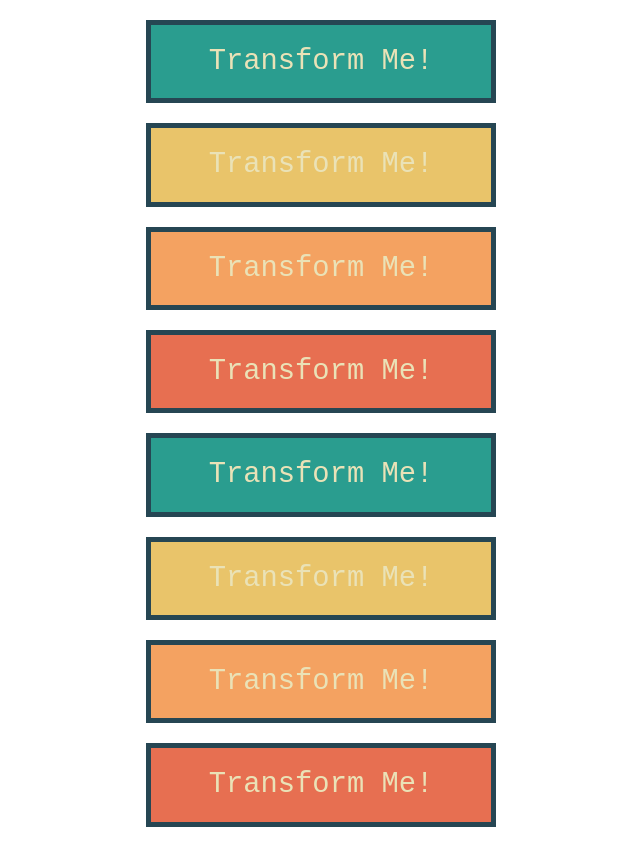
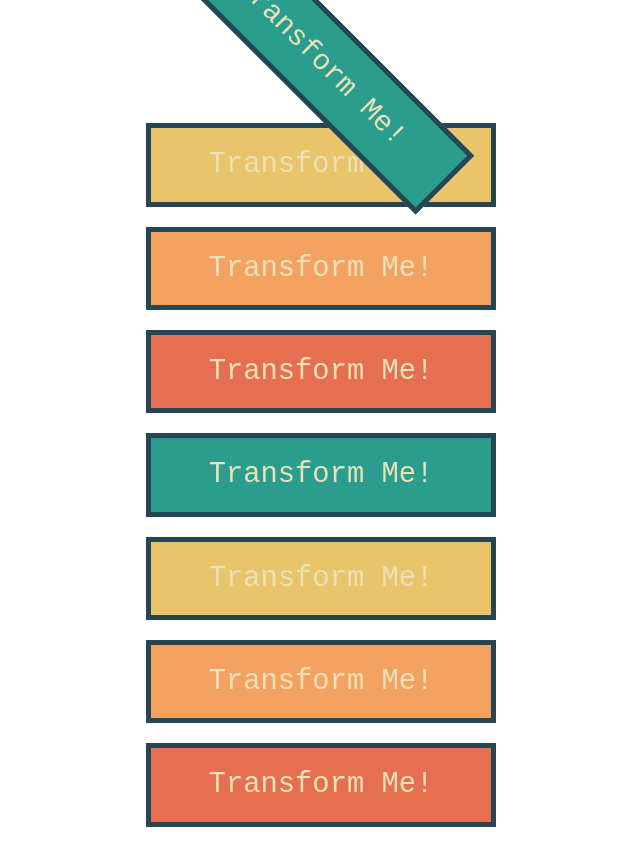
Before and after one commit to samwise-webdev/95_Transforms, a plain HTML site: page index.html in a window 1280 px wide. Shown: the whole page, without its empty margins (319-959 px from the left). Drawn offline with Linux system fonts and the light colour scheme.

Commit message:
first section h1 rotated 45deg

```diff
--- a/notes.css
+++ b/notes.css
@@ -22,3 +22,7 @@
 h1:nth-of-type(4n) {
     background-color: #e76f51;
 }
+
+section:first-of-type h1:nth-of-type(1) { /* first section, first h1 */
+    transform: rotate(45deg); /*can also use grad (gradians), rad (radians), and turns */
+}
```
